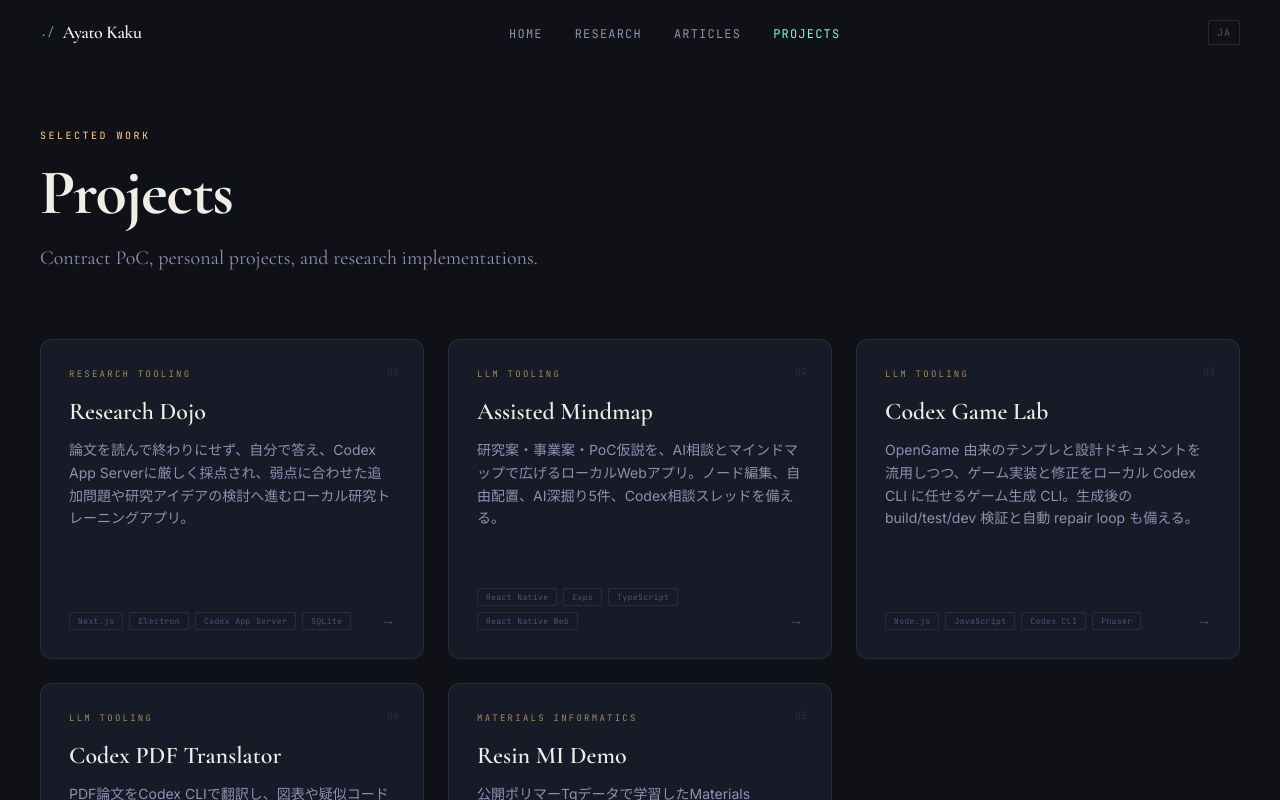
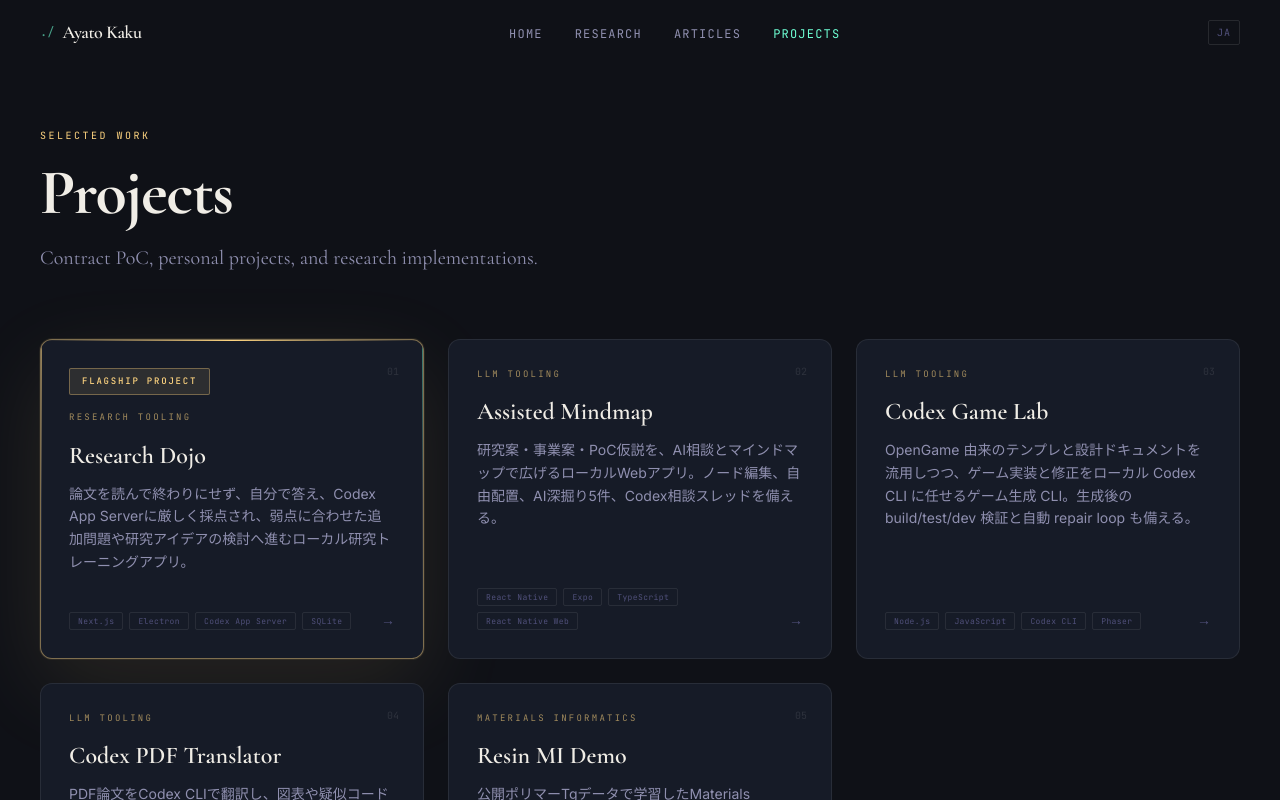
Before and after one commit to ayatemp/my_portfolio, a Next.js app: page /en/projects in a window 1280 px wide. Shown: the top 800 px of the page. Built offline with nearby package versions, Linux system fonts and the light colour scheme.

Commit message:
Highlight Research Dojo as flagship project

```diff
--- a/app/[locale]/page.tsx
+++ b/app/[locale]/page.tsx
@@ -343,15 +343,36 @@ export default async function HomePage({
         </div>
 
         <div className="grid sm:grid-cols-2 md:grid-cols-3 gap-4">
-          {projects.map((project) => (
+          {projects.map((project) => {
+            const isSpotlight = project.spotlight;
+            const spotlightLabel = locale === "ja" ? "優秀ポスター賞級" : "Flagship";
+
+            return (
               <Link key={project.slug} href={lp(locale, `/projects/${project.slug}`)} className="group block">
-              <div className="relative h-64 border border-white/[0.08] rounded-lg bg-bg-surface overflow-hidden hover:border-accent-amber/30 transition-all duration-300">
+                <div
+                  className={`relative h-64 rounded-lg bg-bg-surface overflow-hidden transition-all duration-300 ${
+                    isSpotlight
+                      ? "border border-accent-amber/45 shadow-[0_0_0_1px_rgba(255,213,128,0.08),0_24px_80px_rgba(255,213,128,0.10)] hover:border-accent-amber/70"
+                      : "border border-white/[0.08] hover:border-accent-amber/30"
+                  }`}
+                >
                   <div
                     className="absolute top-0 left-0 right-0 h-px opacity-0 group-hover:opacity-100 transition-opacity duration-300"
                     style={{ background: "linear-gradient(90deg, transparent, #FFD580, transparent)" }}
                   />
+                  {isSpotlight ? (
+                    <>
+                      <div className="absolute inset-x-0 top-0 h-px bg-gradient-to-r from-transparent via-accent-amber to-transparent" />
+                      <div className="absolute inset-x-0 top-0 h-14 bg-gradient-to-b from-accent-amber/[0.08] to-transparent" />
+                    </>
+                  ) : null}
                   <div className="p-6 h-full flex flex-col justify-between">
                     <div>
+                      {isSpotlight ? (
+                        <div className="mb-3 inline-flex rounded-sm border border-accent-amber/35 bg-accent-amber/10 px-2.5 py-1 font-mono text-[8px] font-medium uppercase tracking-[0.18em] text-accent-amber">
+                          {spotlightLabel}
+                        </div>
+                      ) : null}
                       <div className="font-mono text-[9px] tracking-widest uppercase text-accent-amber/70 mb-3">
                         {project.category}
                       </div>
@@ -375,7 +396,8 @@ export default async function HomePage({
                   </div>
                 </div>
               </Link>
-          ))}
+            );
+          })}
         </div>
       </section>
 
--- a/app/[locale]/projects/[slug]/page.tsx
+++ b/app/[locale]/projects/[slug]/page.tsx
@@ -51,6 +51,12 @@ export default async function ProjectDetailPage({
   const dict = await getDictionary(locale);
   const t = dict.projects;
   const htmlContent = await markdownToHtml(project.content);
+  const isSpotlight = project.spotlight;
+  const spotlightLabel = locale === "ja" ? "優秀ポスター賞級プロジェクト" : "Flagship Project";
+  const spotlightCopy =
+    locale === "ja"
+      ? "今いちばん自信のある研究ツールとして、設計・実装・配布まで磨き込んだ作品です。"
+      : "A polished research tool I am especially confident in, from product design to desktop distribution.";
 
   return (
     <div className="min-h-screen pt-32 pb-24">
@@ -63,8 +69,32 @@ export default async function ProjectDetailPage({
 
       {/* Hero panel */}
       <div className="max-w-5xl mx-auto px-4 sm:px-6 md:px-10 mb-16 animate-on-load stagger-1">
-        <div className="relative border border-white/[0.08] rounded-xl bg-bg-surface overflow-hidden p-10">
+        <div
+          className={`relative rounded-xl bg-bg-surface overflow-hidden p-10 ${
+            isSpotlight
+              ? "border border-accent-amber/35 shadow-[0_0_0_1px_rgba(255,213,128,0.08),0_32px_100px_rgba(255,213,128,0.10)]"
+              : "border border-white/[0.08]"
+          }`}
+        >
           <div className="absolute top-0 left-0 right-0 h-px" style={{ background: "linear-gradient(90deg, transparent, #FFD580 30%, transparent)" }} />
+          {isSpotlight ? (
+            <>
+              <div className="absolute inset-x-0 top-0 h-16 bg-gradient-to-b from-accent-amber/[0.08] to-transparent" />
+              <div className="absolute left-0 top-0 h-full w-px bg-gradient-to-b from-accent-amber/70 via-white/10 to-transparent" />
+              <div className="absolute right-0 top-0 h-full w-px bg-gradient-to-b from-accent-cyan/50 via-white/10 to-transparent" />
+            </>
+          ) : null}
+
+          {isSpotlight ? (
+            <div className="relative mb-5 flex flex-col gap-3 sm:flex-row sm:items-center">
+              <span className="inline-flex w-fit items-center rounded-sm border border-accent-amber/40 bg-accent-amber/10 px-3 py-1.5 font-mono text-[10px] font-medium uppercase tracking-[0.2em] text-accent-amber">
+                {spotlightLabel}
+              </span>
+              <span className="font-mono text-[10px] leading-5 text-text-muted">
+                {spotlightCopy}
+              </span>
+            </div>
+          ) : null}
 
           <div className="font-mono text-[9px] tracking-[0.25em] uppercase text-accent-amber/70 mb-4">
             {project.category}
--- a/components/ProjectCard.tsx
+++ b/components/ProjectCard.tsx
@@ -16,6 +16,8 @@ export default function ProjectCard({ project, index, locale = "ja" }: Props) {
   const [tilt, setTilt] = useState({ x: 0, y: 0 });
   const [glowPos, setGlowPos] = useState({ x: 50, y: 50 });
   const [hovered, setHovered] = useState(false);
+  const isSpotlight = project.spotlight;
+  const spotlightLabel = locale === "ja" ? "優秀ポスター賞級" : "Flagship Project";
 
   function handleMouseMove(e: React.MouseEvent<HTMLDivElement>) {
     const el = cardRef.current;
@@ -53,14 +55,27 @@ export default function ProjectCard({ project, index, locale = "ja" }: Props) {
       data-delay={index}
     >
       <Link href={`/${locale}/projects/${project.slug}`} className="block h-full">
-        <div className="relative h-80 border border-white/[0.08] rounded-xl overflow-hidden bg-bg-surface group">
+        <div
+          className={`relative h-80 rounded-xl overflow-hidden bg-bg-surface group transition-colors duration-300 ${
+            isSpotlight
+              ? "border border-accent-amber/45 shadow-[0_0_0_1px_rgba(255,213,128,0.08),0_28px_90px_rgba(255,213,128,0.10)]"
+              : "border border-white/[0.08]"
+          }`}
+        >
           {/* Spotlight glow that follows cursor */}
           <div
             className="absolute inset-0 opacity-0 group-hover:opacity-100 transition-opacity duration-300 pointer-events-none"
             style={{
-              background: `radial-gradient(circle at ${glowPos.x}% ${glowPos.y}%, rgba(255,213,128,0.12) 0%, transparent 60%)`,
+              background: `linear-gradient(135deg, rgba(255,213,128,0.10), transparent 34%), radial-gradient(circle at ${glowPos.x}% ${glowPos.y}%, rgba(110,255,212,0.10) 0%, transparent 58%)`,
             }}
           />
+          {isSpotlight ? (
+            <>
+              <div className="absolute inset-x-0 top-0 h-px bg-gradient-to-r from-transparent via-accent-amber to-transparent" />
+              <div className="absolute left-0 top-0 h-full w-px bg-gradient-to-b from-accent-amber/60 via-white/10 to-transparent" />
+              <div className="absolute right-0 top-0 h-full w-px bg-gradient-to-b from-accent-cyan/45 via-white/10 to-transparent" />
+            </>
+          ) : null}
 
           {/* Top border glow on hover */}
           <div
@@ -75,6 +90,11 @@ export default function ProjectCard({ project, index, locale = "ja" }: Props) {
 
           {/* Content */}
           <div className="relative z-10 p-7 h-full flex flex-col">
+            {isSpotlight ? (
+              <div className="mb-4 inline-flex w-fit items-center gap-2 rounded-sm border border-accent-amber/35 bg-accent-amber/10 px-3 py-1.5 font-mono text-[9px] font-medium uppercase tracking-[0.2em] text-accent-amber">
+                {spotlightLabel}
+              </div>
+            ) : null}
             {/* Category */}
             <div className="font-mono text-[9px] tracking-[0.25em] uppercase text-accent-amber/60 mb-4">
               {project.category}
@@ -86,7 +106,7 @@ export default function ProjectCard({ project, index, locale = "ja" }: Props) {
             </h3>
 
             {/* Description */}
-            <p className="font-sans text-sm text-text-secondary leading-relaxed flex-1">
+            <p className="font-sans text-sm text-text-secondary leading-relaxed flex-1 line-clamp-5">
               {project.description}
             </p>
 
--- a/content/projects/research-dojo.md
+++ b/content/projects/research-dojo.md
@@ -5,6 +5,7 @@ category: "Research Tooling"
 stack: ["Next.js", "Electron", "Codex App Server", "SQLite", "GitHub Actions"]
 date: "2026-05-09"
 featured: true
+spotlight: true
 links:
   - label: "Desktop Release"
     url: "https://github.com/ayatemp/research-dojo-PCapp/releases/latest"
--- a/lib/projects.ts
+++ b/lib/projects.ts
@@ -12,6 +12,7 @@ export type Project = {
   stack: string[];
   date: string;
   featured: boolean;
+  spotlight: boolean;
   content: string;
   links?: { label: string; url: string }[];
 };
@@ -36,12 +37,15 @@ export async function getProjects(): Promise<Project[]> {
       stack: data.stack ?? [],
       date: data.date ?? "",
       featured: data.featured ?? false,
+      spotlight: data.spotlight ?? false,
       content,
       links: data.links ?? [],
     } satisfies Project;
   });
 
   return projects.sort((a, b) => {
+    const spotlight = Number(b.spotlight) - Number(a.spotlight);
+    if (spotlight !== 0) return spotlight;
     const featured = Number(b.featured) - Number(a.featured);
     if (featured !== 0) return featured;
     return new Date(b.date).getTime() - new Date(a.date).getTime();
```
Lines whose indentation alone changed are shown as unchanged.
